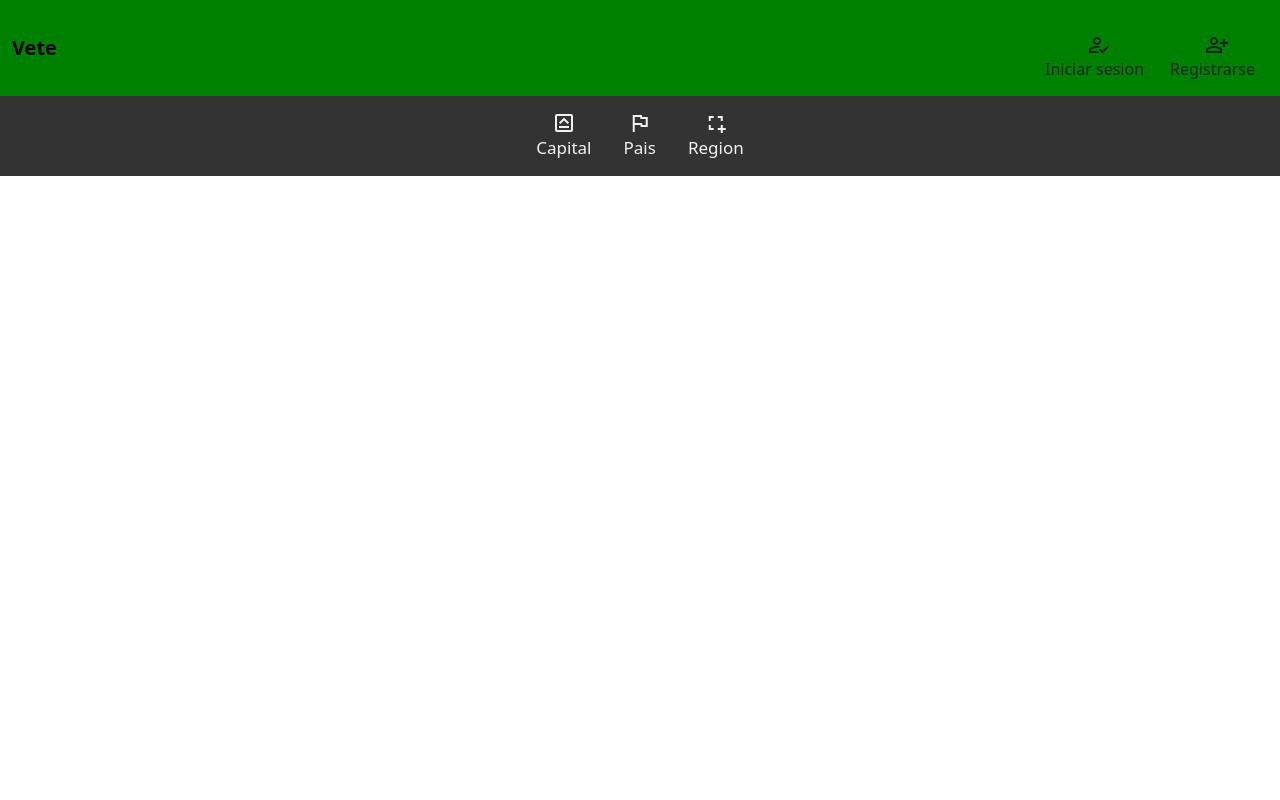
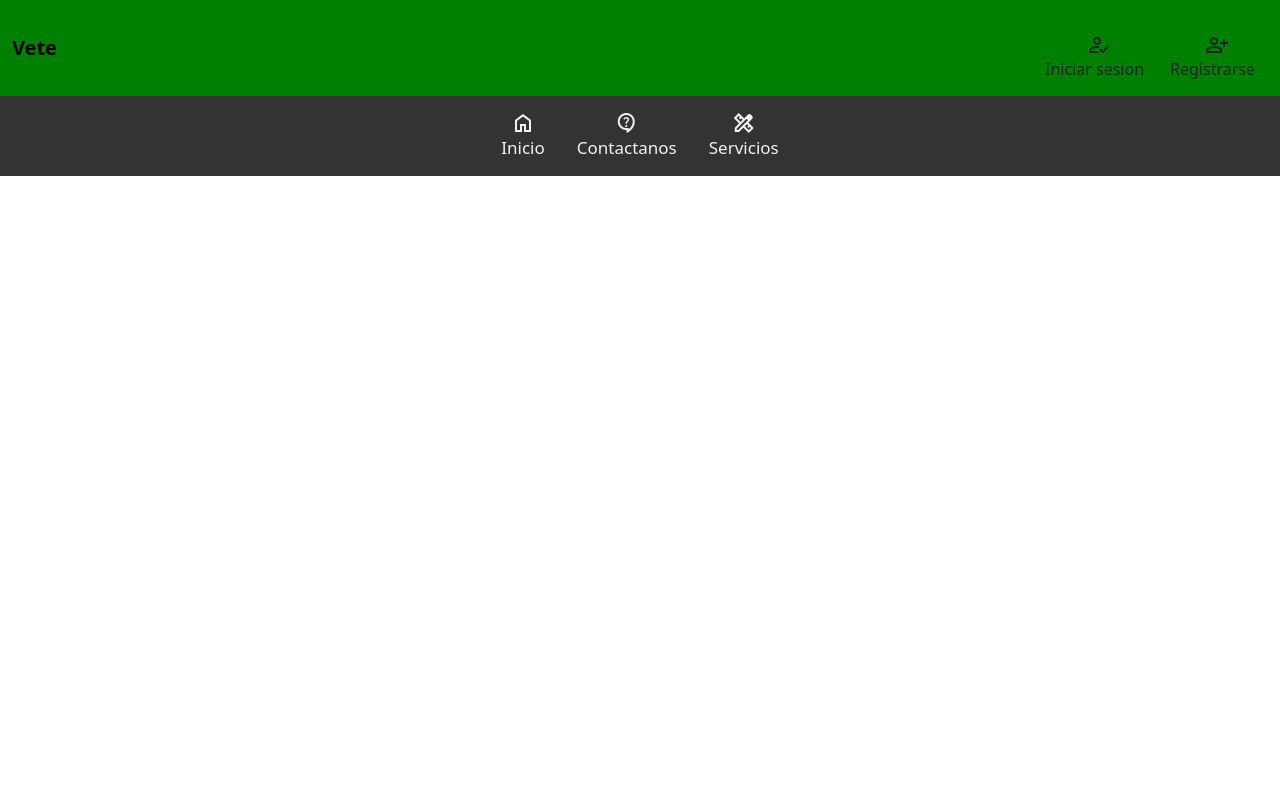
Before and after one commit to Jaimito27/vet-sena-front, an Angular app: page / in a window 1280 px wide. Shown: the top 800 px of the page. Built offline with nearby package versions, Linux system fonts and the light colour scheme.

Commit message:
Se configura ruteo en el modulo shared con lso componentes creados

```diff
--- a/src/app/app.module.ts
+++ b/src/app/app.module.ts
@@ -1,9 +1,9 @@
 import { NgModule } from '@angular/core';
 import { BrowserModule } from '@angular/platform-browser';
+import { SharedModule } from './shared/shared.module';
 
 import { AppRoutingModule } from './app-routing.module';
 import { AppComponent } from './app.component';
-import { SharedModule } from './shared/shared.module';
 
 
 
--- a/src/app/shared/components/header/header.component.html
+++ b/src/app/shared/components/header/header.component.html
@@ -33,18 +33,6 @@
   </div>
 </nav>
 
-<!-- <div class="topnav justify-content-center mx-auto" id="myTopnav">
-
-<div *ngFor="let link of links" class="contenedor">
-
-  <a [routerLink]="link.link"
-  routerLinkActive="active" href="#home" >
-  <span class="material-symbols-outlined">
-    {{link.icon}}
-    </span>{{ link.name }}</a>
-</div>
-</div> -->
-
 <nav class="menu navbar navbar-expand-lg">
   <div class="container-fluid">
     <button
@@ -57,7 +45,8 @@
     </button>
     <div class="collapse navbar-collapse" id="navbarCollapse">
       <div class="navbar-nav contenedor" *ngFor="let link of links">
-        <a
+        <a [routerLink]="link.link"
+        routerLinkActive="active"
 
           class="nav-item nav-link"
           ><span class="material-symbols-outlined">
@@ -69,7 +58,3 @@
     </div>
   </div>
 </nav>
-
-
-<!-- [routerLink]="link.link"
-          routerLinkActive="active" -->
--- a/src/app/shared/components/header/header.component.ts
+++ b/src/app/shared/components/header/header.component.ts
@@ -1,4 +1,4 @@
-import { Component, OnInit } from '@angular/core';
+import { Component } from '@angular/core';
 import { Navigation } from '../../interfaces/nav.interface';
 
 @Component({
@@ -6,15 +6,14 @@ import { Navigation } from '../../interfaces/nav.interface';
   templateUrl: './header.component.html',
   styleUrls: ['./header.component.scss']
 })
-export class HeaderComponent implements OnInit {
+export class HeaderComponent {
 
   constructor() { }
   links: Navigation[]=[
-    {link: 'countries/by-capital', icon: 'keyboard_capslock_badge', name: 'Capital'},
-    {link: 'countries/by-country', icon: 'flag', name: 'Pais'},
-    {link: 'countries/by-region', icon: 'screenshot_region', name: 'Region'},
+    {link: 'home', icon: 'home', name: 'Inicio'},
+    {link: 'contacto', icon: 'contact_support', name: 'Contactanos'},
+    {link: 'servicios', icon: 'design_services', name: 'Servicios'},
     ]
-  ngOnInit() {
-  }
+
 
 }
--- a/src/app/shared/shared.module.ts
+++ b/src/app/shared/shared.module.ts
@@ -1,5 +1,7 @@
 import { NgModule } from '@angular/core';
 import { CommonModule } from '@angular/common';
+import { RouterModule } from '@angular/router';
+
 import { HeaderComponent } from './components/header/header.component';
 import { FooterComponent } from './components/footer/footer.component';
 import { HomePageComponent } from './pages/home-page/home-page.component';
@@ -13,7 +15,7 @@ import { ContactComponent } from './pages/contact/contact.component';
     HomePageComponent,
     OurServicesComponent,
     ContactComponent],
-  imports: [CommonModule],
+  imports: [CommonModule, RouterModule],
   exports: [
     HeaderComponent,
     FooterComponent,
```
Also changed, not shown: src/app/app-routing.module.ts (+5 -4 lines).
